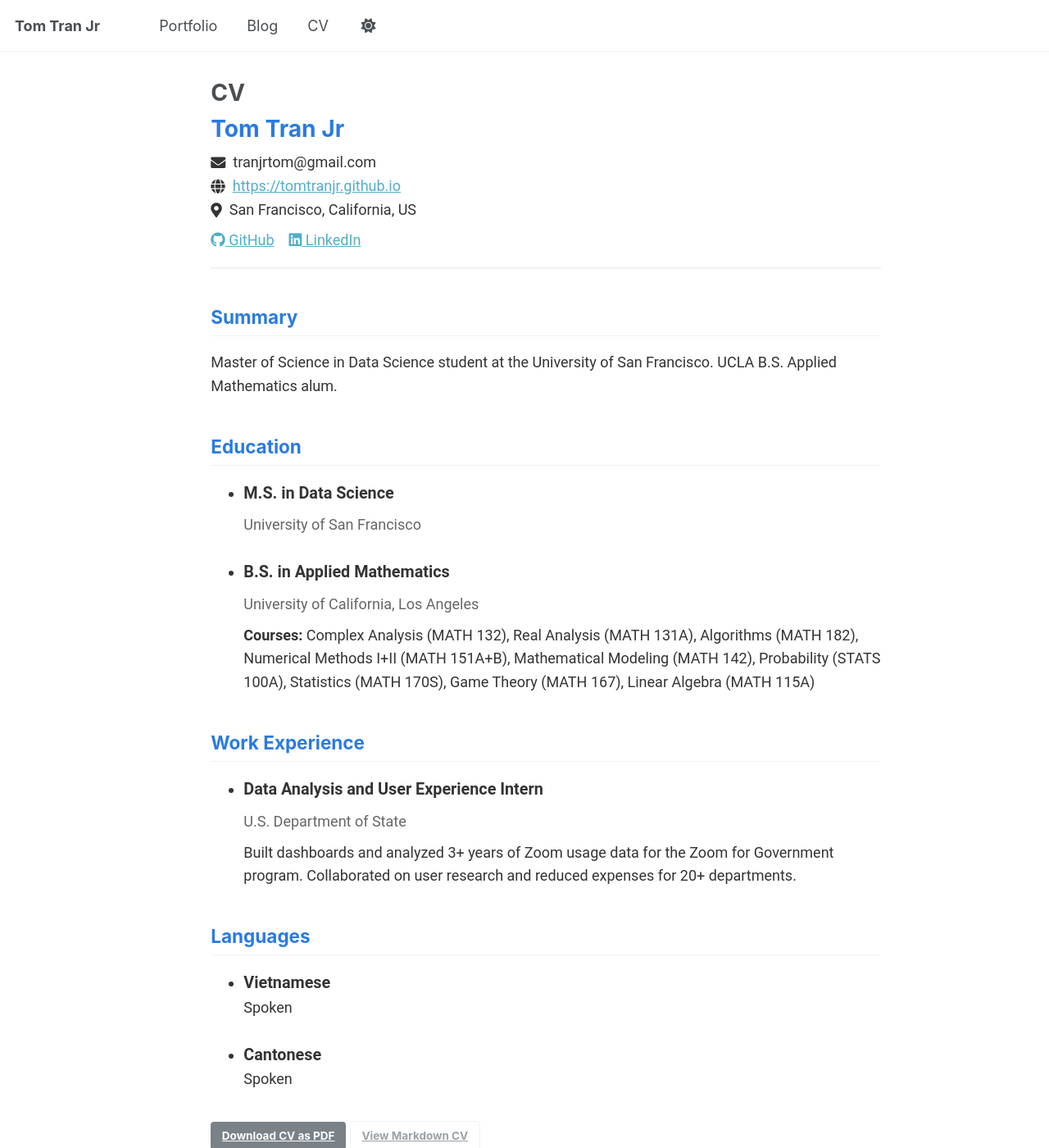
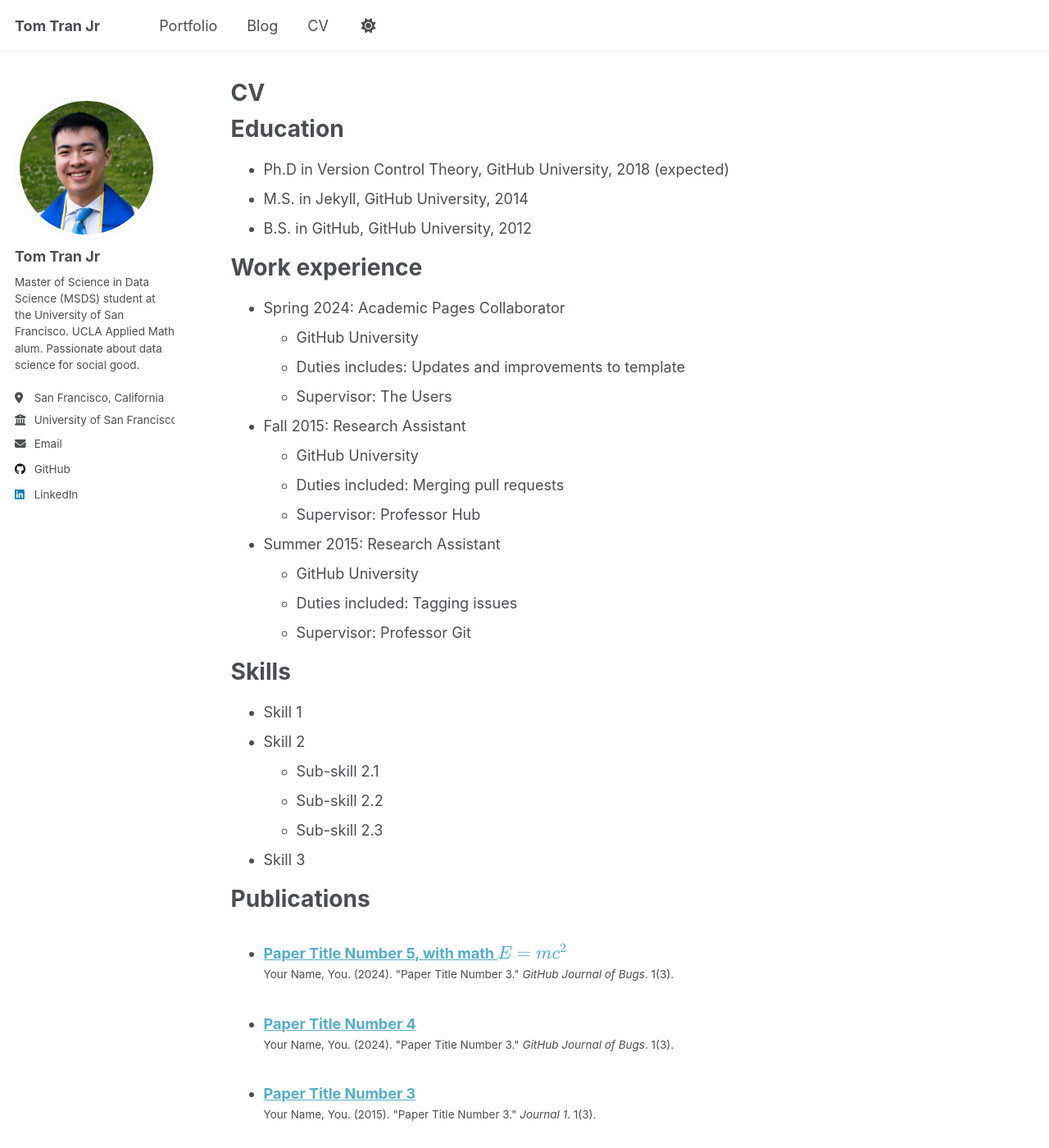
Before and after one commit to tomtranjr/tomtranjr.github.io, a Jekyll site: the page built from _pages/cv.md, in a window 1280 px wide and 1400 px high. Shown: the whole window at 82% size. Built offline with Jekyll 4.4.1, drawn with Linux system fonts in a browser that asks for light colours; a script that is not in the unit is left out; some of the changed text lies outside the part shown.

Commit message:
reset cv files

```diff
--- a/_data/cv.json
+++ b/_data/cv.json
@@ -1,75 +1,152 @@
 {
   "basics": {
-    "name": "Tom Tran Jr",
-    "email": "tranjrtom@gmail.com",
-    "website": "https://tomtranjr.github.io",
-    "summary": "Master of Science in Data Science student at the University of San Francisco. UCLA B.S. Applied Mathematics alum.",
+    "name": "Your Sidebar Name",
+    "email": "none@example.org",
+    "phone": "",
+    "website": "https://academicpages.github.io",
+    "summary": "Currently employed at Red Brick University. Short biography for the left-hand sidebar",
     "location": {
       "address": "",
       "postalCode": "",
-      "city": "San Francisco",
+      "city": "Earth",
       "countryCode": "US",
-      "region": "California"
+      "region": ""
     },
     "profiles": [
       {
-        "network": "GitHub",
-        "username": "tomtranjr",
-        "url": "https://github.com/tomtranjr"
+        "network": "Google Scholar",
+        "username": "",
+        "url": "https://scholar.google.com/citations?user=PS_CX0AAAAAJ"
       },
       {
-        "network": "LinkedIn",
-        "username": "tomtranjr",
-        "url": "https://www.linkedin.com/in/tomtranjr/"
+        "network": "ORCID",
+        "username": "",
+        "url": "http://orcid.org/yourorcidurl"
+      },
+      {
+        "network": "GitHub",
+        "username": "academicpages",
+        "url": "https://github.com/academicpages"
       }
     ]
   },
-  "work": [
-    {
-      "company": "U.S. Department of State",
-      "position": "Data Analysis and User Experience Intern",
-      "summary": "Built dashboards and analyzed 3+ years of Zoom usage data for the Zoom for Government program. Collaborated on user research and reduced expenses for 20+ departments.",
-      "url": "",
-      "highlights": []
-    }
-  ],
+  "work": [],
   "education": [
     {
-      "institution": "University of San Francisco",
-      "area": "M.S. in Data Science",
-      "startDate": "2025-07",
-      "endDate": null,
-      "status": "Current",
+      "institution": "GitHub University",
+      "area": "Ph.D in Version Control Theory",
+      "studyType": "",
+      "startDate": "",
+      "endDate": "2018",
+      "gpa": null,
       "courses": []
     },
     {
-      "institution": "University of California, Los Angeles",
-      "area": "B.S. in Applied Mathematics",
-      "courses": [
-        "Complex Analysis (MATH 132)",
-        "Real Analysis (MATH 131A)",
-        "Algorithms (MATH 182)",
-        "Numerical Methods I+II (MATH 151A+B)",
-        "Mathematical Modeling (MATH 142)",
-        "Probability (STATS 100A)",
-        "Statistics (MATH 170S)",
-        "Game Theory (MATH 167)",
-        "Linear Algebra (MATH 115A)"
-      ]
+      "institution": "GitHub University",
+      "area": "M.S. in Jekyll",
+      "studyType": "",
+      "startDate": "",
+      "endDate": "2014",
+      "gpa": null,
+      "courses": []
+    },
+    {
+      "institution": "GitHub University",
+      "area": "B.S. in GitHub",
+      "studyType": "",
+      "startDate": "",
+      "endDate": "2012",
+      "gpa": null,
+      "courses": []
     }
   ],
   "skills": [],
-  "languages": [
+  "languages": [],
+  "interests": [],
+  "references": [],
+  "publications": [
     {
-      "language": "Vietnamese",
-      "fluency": "Spoken"
+      "name": "Paper Title Number 1",
+      "publisher": "Journal 1",
+      "releaseDate": "2009-10-01",
+      "website": "http://academicpages.github.io/files/paper1.pdf",
+      "summary": "This paper is about the number 1. The number 2 is left for future work."
     },
     {
-      "language": "Cantonese",
-      "fluency": "Spoken"
+      "name": "Paper Title Number 2",
+      "publisher": "Journal 1",
+      "releaseDate": "2010-10-01",
+      "website": "http://academicpages.github.io/files/paper2.pdf",
+      "summary": "This paper is about the number 2. The number 3 is left for future work."
+    },
+    {
+      "name": "Paper Title Number 3",
+      "publisher": "Journal 1",
+      "releaseDate": "2015-10-01",
+      "website": "http://academicpages.github.io/files/paper3.pdf",
+      "summary": "This paper is about the number 3. The number 4 is left for future work."
+    },
+    {
+      "name": "Paper Title Number 4",
+      "publisher": "GitHub Journal of Bugs",
+      "releaseDate": "2024-02-17",
+      "website": "http://academicpages.github.io/files/paper3.pdf",
+      "summary": "This paper is about fixing template issue #693."
     }
   ],
-  "interests": [],
-  "references": [],
-  "portfolio": []
+  "presentations": [
+    {
+      "name": "Talk 1 on Relevant Topic in Your Field",
+      "event": "UC San Francisco, Department of Testing",
+      "date": "2012-03-01",
+      "location": "San Francisco, CA, USA",
+      "description": ""
+    },
+    {
+      "name": "Tutorial 1 on Relevant Topic in Your Field",
+      "event": "UC-Berkeley Institute for Testing Science",
+      "date": "2013-03-01",
+      "location": "Berkeley, CA, USA",
+      "description": ""
+    },
+    {
+      "name": "Talk 2 on Relevant Topic in Your Field",
+      "event": "London School of Testing",
+      "date": "2014-02-01",
+      "location": "London, UK",
+      "description": ""
+    },
+    {
+      "name": "Conference Proceeding talk 3 on Relevant Topic in Your Field",
+      "event": "Testing Institute of America 2014 Annual Conference",
+      "date": "2014-03-01",
+      "location": "Los Angeles, CA, USA",
+      "description": ""
+    }
+  ],
+  "teaching": [
+    {
+      "course": "Teaching experience 1",
+      "institution": "University 1, Department",
+      "date": "2014-01-01",
+      "role": "Undergraduate course",
+      "description": ""
+    },
+    {
+      "course": "Teaching experience 2",
+      "institution": "University 1, Department",
+      "date": "2015-01-01",
+      "role": "Workshop",
+      "description": ""
+    }
+  ],
+  "portfolio": [
+    {
+      "name": "Portfolio item number 1",
+      "category": "portfolio",
+      "date": "",
+      "url": "",
+      "description": "Short description of portfolio item number 1<br/><img src='/images/500x300.png'>"
+    }
+  ]
 }
--- a/_pages/cv.md
+++ b/_pages/cv.md
@@ -2,34 +2,63 @@
 layout: archive
 title: "CV"
 permalink: /cv/
-author_profile: false
+author_profile: true
 redirect_from:
-  - /resume-json
+  - /resume
 ---
 
 {% include base_path %}
 
-<link rel="stylesheet" href="{{ base_path }}/assets/css/cv-style.css">
-<link rel="stylesheet" href="https://cdnjs.cloudflare.com/ajax/libs/font-awesome/5.15.4/css/all.min.css">
+Education
+======
+* Ph.D in Version Control Theory, GitHub University, 2018 (expected)
+* M.S. in Jekyll, GitHub University, 2014
+* B.S. in GitHub, GitHub University, 2012
 
-<style>
-  .archive {
-    width: 80%;
-    margin: 0 auto;
-    float: none;
-    padding-right: 0;
-  }
+Work experience
+======
+* Spring 2024: Academic Pages Collaborator
+  * GitHub University
+  * Duties includes: Updates and improvements to template
+  * Supervisor: The Users
 
-  @media (min-width: 80em) {
-    .archive {
-      width: 70%;
-    }
-  }
-</style>
+* Fall 2015: Research Assistant
+  * GitHub University
+  * Duties included: Merging pull requests
+  * Supervisor: Professor Hub
 
-{% include cv-template.html %}
+* Summer 2015: Research Assistant
+  * GitHub University
+  * Duties included: Tagging issues
+  * Supervisor: Professor Git
 
-<div class="cv-download-links">
-  <a href="{{ base_path }}/files/cv.pdf" class="btn btn--primary">Download CV as PDF</a>
-  <a href="{{ base_path }}" class="btn btn--inverse">View Markdown CV</a>
-</div>
+Skills
+======
+* Skill 1
+* Skill 2
+  * Sub-skill 2.1
+  * Sub-skill 2.2
+  * Sub-skill 2.3
+* Skill 3
+
+Publications
+======
+  <ul>{% for post in site.publications reversed %}
+    {% include archive-single-cv.html %}
+  {% endfor %}</ul>
+
+Talks
+======
+  <ul>{% for post in site.talks reversed %}
+    {% include archive-single-talk-cv.html  %}
+  {% endfor %}</ul>
+
+Teaching
+======
+  <ul>{% for post in site.teaching reversed %}
+    {% include archive-single-cv.html %}
+  {% endfor %}</ul>
+
+Service and leadership
+======
+* Currently signed in to 43 different slack teams
```
Also changed, not shown: _pages/cv-json.md (added, +35 -0 lines).
